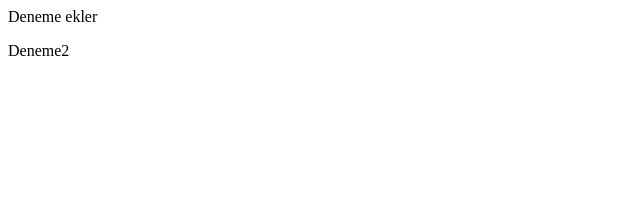
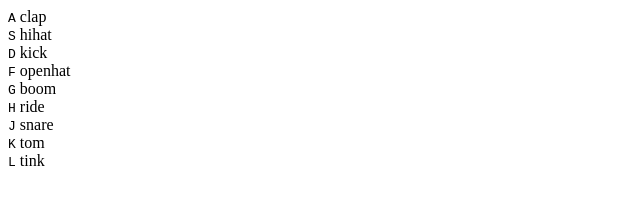
Before and after one commit to cagrinart/Javascript50, a plain HTML site: page Day01-Javascrip_Drum_Kit/index.html in a window 1280 px wide. Shown: the whole page, without its empty margins (0-640 px from the left). Drawn offline with Linux system fonts and the light colour scheme.

Commit message:
day1 starting files

```diff
--- a/Day01-Javascrip_Drum_Kit/index.html
+++ b/Day01-Javascrip_Drum_Kit/index.html
@@ -1,2 +1,61 @@
-<p>Deneme ekler</p>
-<p>Deneme2</p>
+<html lang="en">
+<head>
+    <meta charset="UTF-8">
+    <meta name="viewport" content="width=device-width, initial-scale=1.0">
+    <title>Drum Kit</title>
+</head>
+<body>
+    <div class="keys">
+        <div data-key="65" class="key">
+          <kbd>A</kbd>
+          <span class="sound">clap</span>
+        </div>
+        <div data-key="83" class="key">
+          <kbd>S</kbd>
+          <span class="sound">hihat</span>
+        </div>
+        <div data-key="68" class="key">
+          <kbd>D</kbd>
+          <span class="sound">kick</span>
+        </div>
+        <div data-key="70" class="key">
+          <kbd>F</kbd>
+          <span class="sound">openhat</span>
+        </div>
+        <div data-key="71" class="key">
+          <kbd>G</kbd>
+          <span class="sound">boom</span>
+        </div>
+        <div data-key="72" class="key">
+          <kbd>H</kbd>
+          <span class="sound">ride</span>
+        </div>
+        <div data-key="74" class="key">
+          <kbd>J</kbd>
+          <span class="sound">snare</span>
+        </div>
+        <div data-key="75" class="key">
+          <kbd>K</kbd>
+          <span class="sound">tom</span>
+        </div>
+        <div data-key="76" class="key">
+          <kbd>L</kbd>
+          <span class="sound">tink</span>
+        </div>
+    </div>
+
+    <audio data-key="65" src="sounds/clap.wav"></audio>
+    <audio data-key="83" src="sounds/hihat.wav"></audio>
+    <audio data-key="68" src="sounds/kick.wav"></audio>
+    <audio data-key="70" src="sounds/openhat.wav"></audio>
+    <audio data-key="71" src="sounds/boom.wav"></audio>
+    <audio data-key="72" src="sounds/ride.wav"></audio>
+    <audio data-key="74" src="sounds/snare.wav"></audio>
+    <audio data-key="75" src="sounds/tom.wav"></audio>
+    <audio data-key="76" src="sounds/tink.wav"></audio>
+
+    <script>
+
+    </script>
+</body>
+</html>
```
Also changed, not shown: 1 other file.
